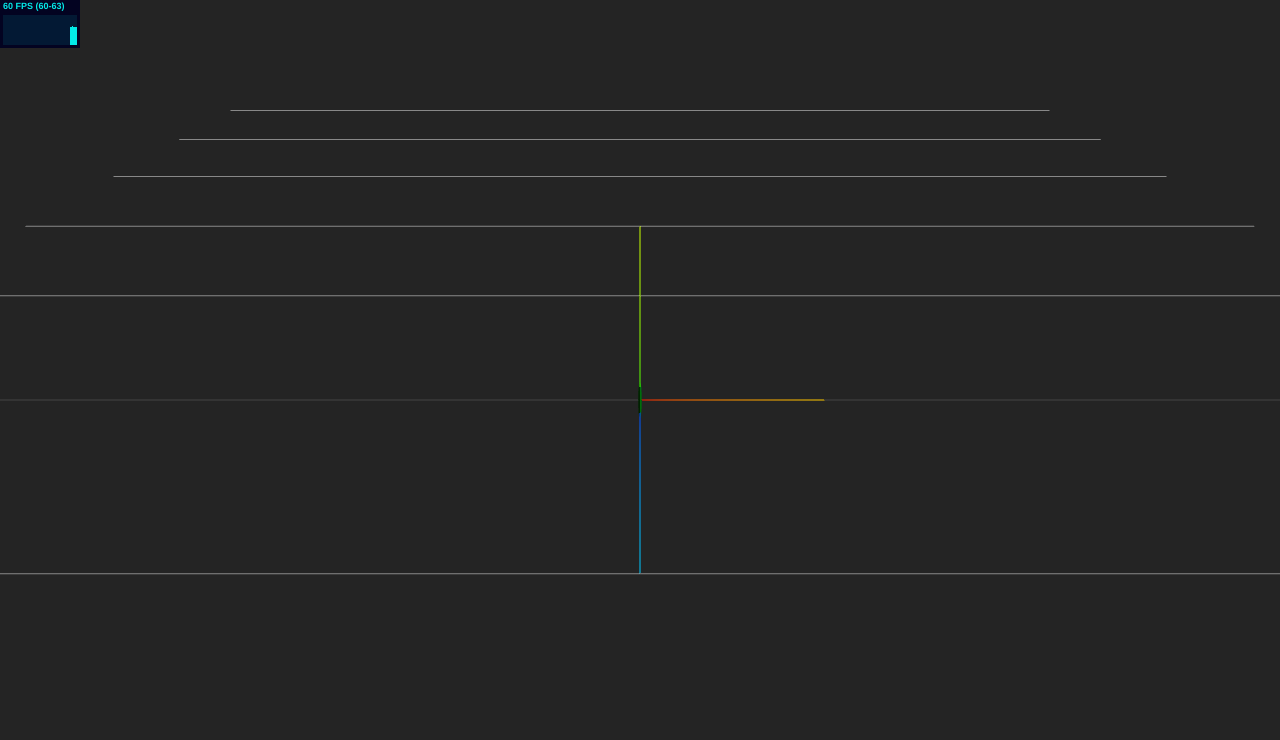
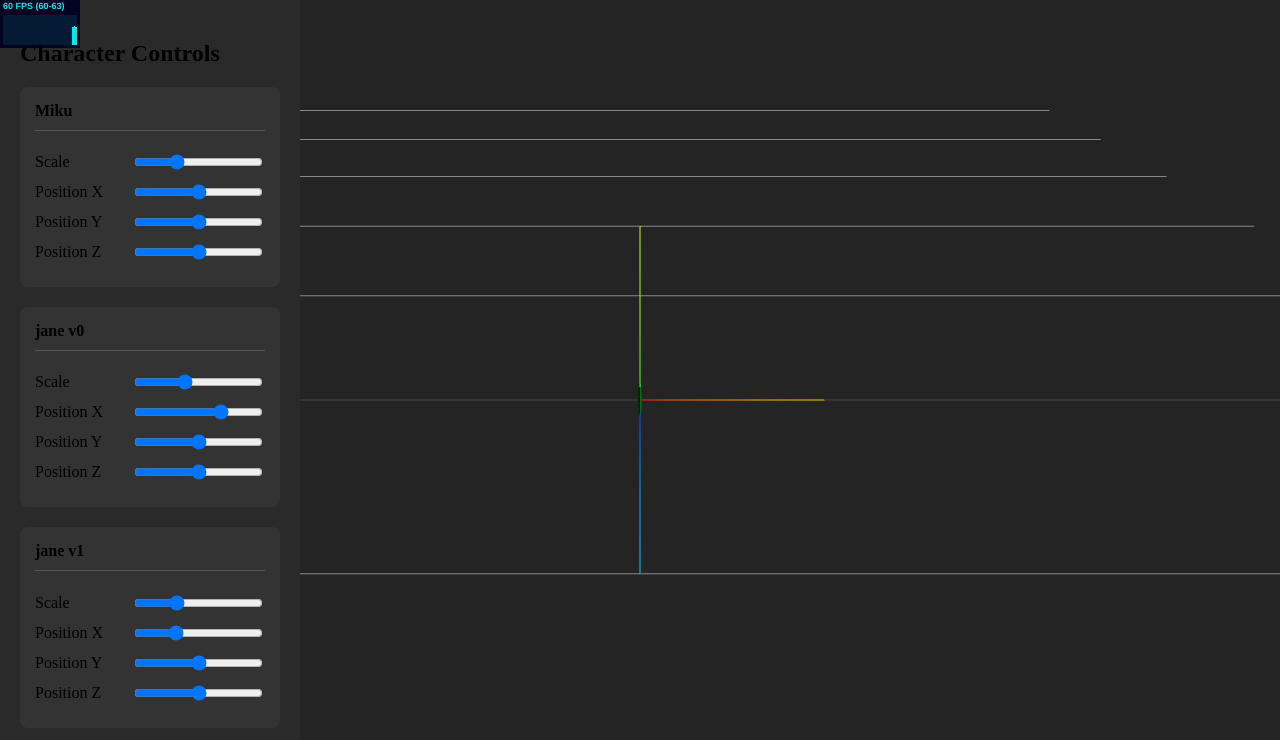
Before and after one commit to szokolai-mate/web-character-player, a React app: page / in a window 1280 px wide. Shown: the top 740 px of the page. Built offline with nearby package versions, Linux system fonts and the light colour scheme; no server answers.

Commit message:
feat: working controls, but full rerender

```diff
--- a/src/App.tsx
+++ b/src/App.tsx
@@ -60,7 +60,7 @@ export default function App() {
                 </Html>
             </Canvas>
         </div>
-        {/* <ControlPanel characters={characters} setCharacters={setCharacters} /> */}
+        <ControlPanel/>
         </main>
     );
 }
--- a/src/character/CharacterModel.tsx
+++ b/src/character/CharacterModel.tsx
@@ -1,3 +1,4 @@
+import React from 'react';
 import { useRef, use } from 'react';
 import { useFrame, useThree } from '@react-three/fiber';
 import { VRMCharacter } from '../character/VRMCharacter';
@@ -11,7 +12,7 @@ interface CustomModelProps {
     // TODO: I may need to separate this display component and control
 }
 
-export function CharacterModel({ modelPromise, id }: CustomModelProps) {
+function CharacterModel({ modelPromise, id }: CustomModelProps) {
     // use shallow to only rerender if this one character changes
     const characterState = useCharacterStore(
         useShallow((state) => state.characters.find((char) => char.id === id)!));
@@ -33,3 +34,6 @@ export function CharacterModel({ modelPromise, id }: CustomModelProps) {
 
     return <primitive object={ character.scene } ref = { ref } position={characterState.settings.position} scale={characterState.settings.scale}/>;
 }
+
+// Memoize the component for an extra layer of performance protection.
+export default React.memo(CharacterModel);
--- a/src/character/CharacterSettings.tsx
+++ b/src/character/CharacterSettings.tsx
@@ -1,27 +1,22 @@
 import React from 'react';
 import { CharacterType, CharacterSettings as CharacterSettingsType } from '../types';
+import { useCharacterStore } from '../store';
+import { useShallow } from 'zustand/shallow';
 
 interface CharacterSettingsProps {
-  character: CharacterType;
-  setCharacters: React.Dispatch<React.SetStateAction<CharacterType[]>>;
+  characterId: number;
 }
 
-export default function CharacterSettings({ character, setCharacters }: CharacterSettingsProps) {
-    const handleSettingChange = (
-        setting: keyof CharacterSettingsType,
-        value: number
-    ) => {
-        setCharacters((prev) =>
-        prev.map((char) =>
-            char.id === character.id
-            ? {
-                ...char,
-                settings: { ...char.settings, [setting]: value },
-                }
-            : char
-        )
-        );
-    };
+function CharacterSettings({ characterId }: CharacterSettingsProps) {
+    const character = useCharacterStore(
+            useShallow((state) => state.characters.find((char) => char.id === characterId)!));
+
+    // Select the actions from the store
+    const { updateSetting, updatePosition } = useCharacterStore.getState();
+
+    if (!character) {
+      return null;
+    }
 
     return (
     <div className="character-settings-card">
@@ -34,12 +29,46 @@ export default function CharacterSettings({ character, setCharacters }: Characte
           max="3"
           step="0.05"
           value={character.settings.scale}
-          onChange={(e: React.ChangeEvent<HTMLInputElement>) =>
-            handleSettingChange('scale', parseFloat(e.target.value))
-          }
+          onChange={(e) => updateSetting(characterId, 'scale', parseFloat(e.target.value))}
         />
       </div>
-      {/* Add more controls for position, etc. following the same pattern */}
+
+      {/* Position Controls */}
+      <div className="control-row">
+        <label>Position X</label>
+        <input
+          type="range"
+          min={-5}
+          max={5}
+          step="0.1"
+          value={character.settings.position[0]}
+          onChange={(e) => updatePosition(characterId, 0, parseFloat(e.target.value))}
+        />
+      </div>
+      <div className="control-row">
+        <label>Position Y</label>
+        <input
+          type="range"
+          min={-5}
+          max={5}
+          step="0.1"
+          value={character.settings.position[1]}
+          onChange={(e) => updatePosition(characterId, 1, parseFloat(e.target.value))}
+        />
+      </div>
+      <div className="control-row">
+        <label>Position Z</label>
+        <input
+          type="range"
+          min={-5}
+          max={5}
+          step="0.1"
+          value={character.settings.position[2]}
+          onChange={(e) => updatePosition(characterId, 2, parseFloat(e.target.value))}
+        />
+      </div>
     </div>
   );
 }
+
+export default React.memo(CharacterSettings);
--- a/src/scenes/ControlPanel.tsx
+++ b/src/scenes/ControlPanel.tsx
@@ -1,23 +1,18 @@
-import React from 'react';
 import CharacterSettings from '../character/CharacterSettings';
-import { CharacterType } from '../types';
 import './ControlPanel.css';
+import { useCharacterStore } from '../store';
 
 
-interface ControlPanelProps {
-    characters: CharacterType[];
-    setCharacters: React.Dispatch<React.SetStateAction<CharacterType[]>>;
-}
 
-export default function ControlPanel({ characters, setCharacters }: ControlPanelProps) {
+export default function ControlPanel() {
+    const characters = useCharacterStore((state) => state.characters);
     return (
         <div className="control-panel">
         <h2>Character Controls</h2>
         {characters.map((character) => (
             <CharacterSettings
             key={character.id}
-            character={character}
-            setCharacters={setCharacters}
+            characterId={character.id}
             />
         ))}
         {/* A button to add new characters could go here in the future */}
--- a/src/scenes/MainScene.tsx
+++ b/src/scenes/MainScene.tsx
@@ -1,7 +1,7 @@
 import { Suspense, useMemo } from 'react';
 import { ModelLoader } from '../loaders/ModelLoader';
 import { Stats, OrbitControls } from '@react-three/drei';
-import { CharacterModel } from '../character/CharacterModel';
+import CharacterModel from '../character/CharacterModel';
 import { useCharacterStore } from '../store';
 
 
--- a/src/store.ts
+++ b/src/store.ts
@@ -12,7 +12,7 @@ combine(
       characters: [
         {
       id: 1,
-      name: 'Default Character',
+      name: 'Miku',
       url: 'assets/HatsuneMikuNT.vrm',
       settings: {
         position: [0, 0, 0],
@@ -21,7 +21,7 @@ combine(
     },
     {
       id: 2,
-      name: 'Default Character',
+      name: 'jane v0',
       url: 'assets/Untitled imp.vrm',
       settings: {
         position: [2, 0, 0],
@@ -30,7 +30,7 @@ combine(
     },
     {
       id: 3,
-      name: 'Default Character',
+      name: 'jane v1',
       url: 'assets/janedoev1.vrm',
       settings: {
         position: [-2, 0, 0],
```
